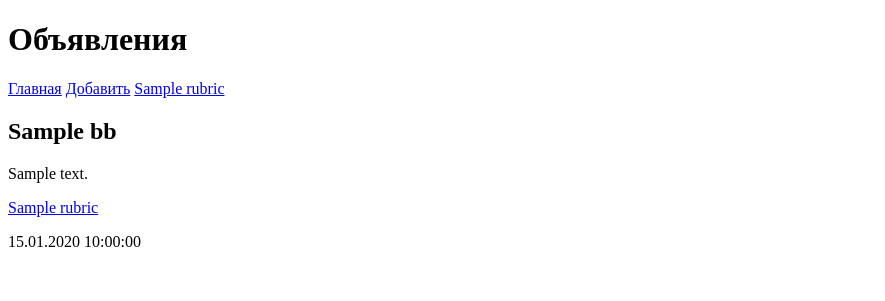
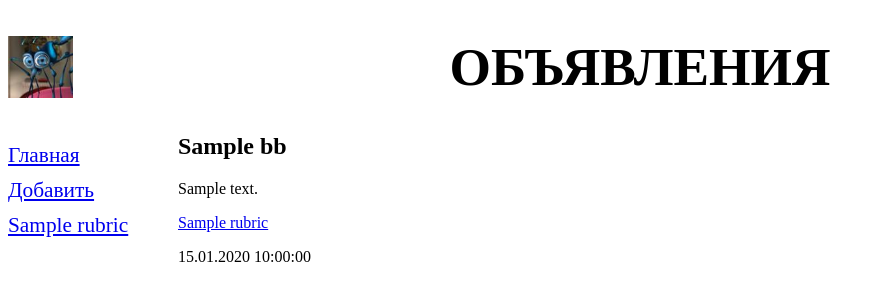
Before and after one commit to Gralex13/dronov, a Django app: template samplesite/bboard/templates/bboard/index.html in a window 1280 px wide. Shown: the top 301 px of the page, without its empty margins (0-885 px from the left). Run offline with Django 3.2, Linux system fonts and the light colour scheme; the template is opened without the code that fills it: most values are stand-ins (such as "Sample title", 1, 10 or a date in 2020).

Commit message:
finished

```diff
--- /dev/null
+++ b/samplesite/bboard/static/bboard/style.css
@@ -0,0 +1,18 @@
+header h1{
+    font-size: 40pt;
+    text-transform: uppercase;
+    text-align: center;
+    background: url("avatar.jpg") left / auto 100% no-repeat;
+}
+nav {
+    font-size: 16pt;
+    witdh: 150px;
+    float: left;
+}
+nav a {
+    display: block;
+    margin: 10px 0px;
+}
+section {
+    margin-left: 170px
+}
--- a/samplesite/bboard/templates/layout/basic.html
+++ b/samplesite/bboard/templates/layout/basic.html
@@ -1,8 +1,11 @@
+{% load static %}
 <!DOCTYPE html>
 <html lang="en">
 <head>
     <meta charset="UTF-8">
     <title>{% block title %}Главная{% endblock %} :: Доска объявлений</title>
+    <link rel="stylesheet" type="text/css" href="{% static 'bboard/style.css'%}">
+
 </head>
 <body>
   <header>
```
Also changed, not shown: samplesite/bboard/static/bboard/avatar.jpg (added).
